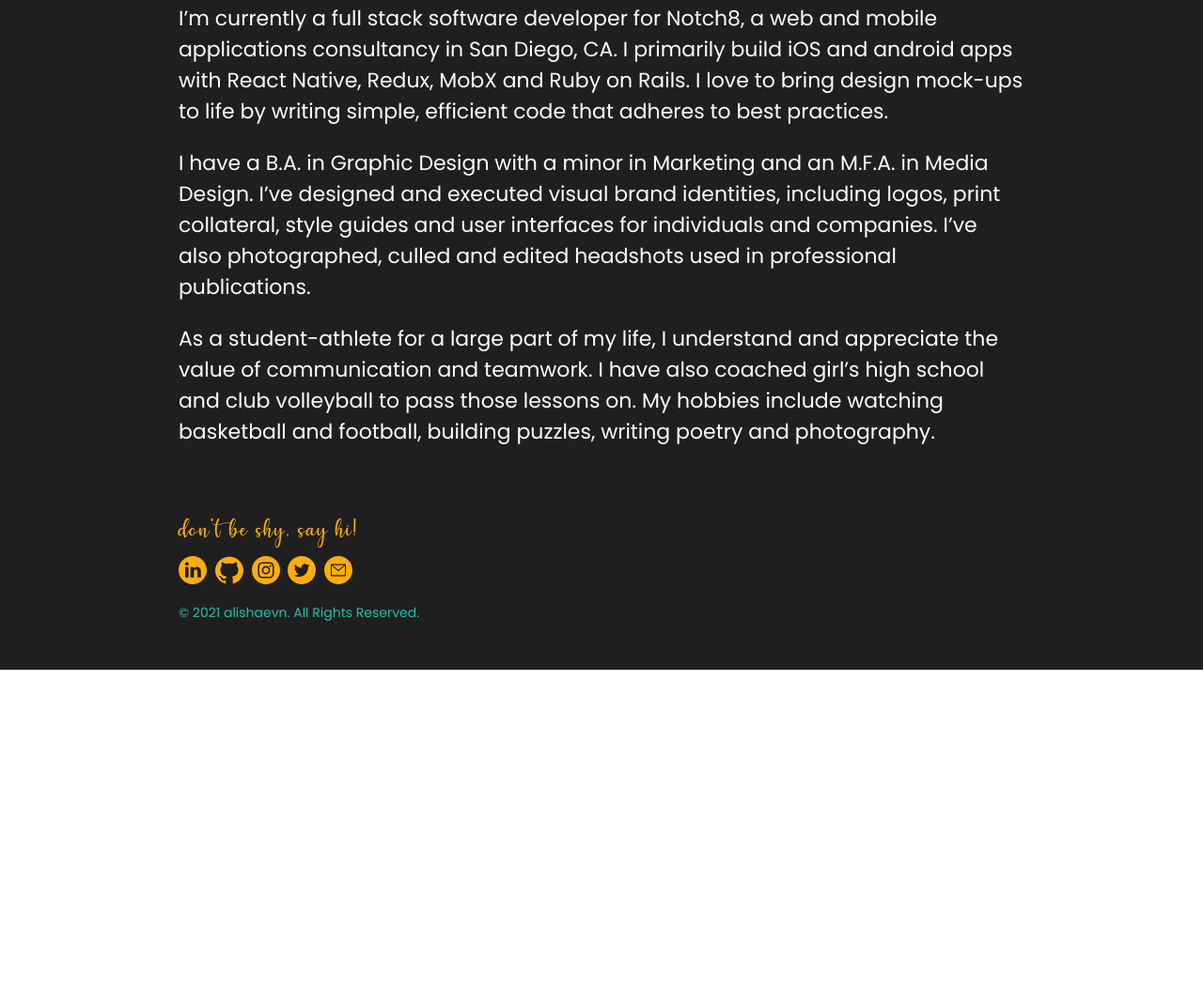
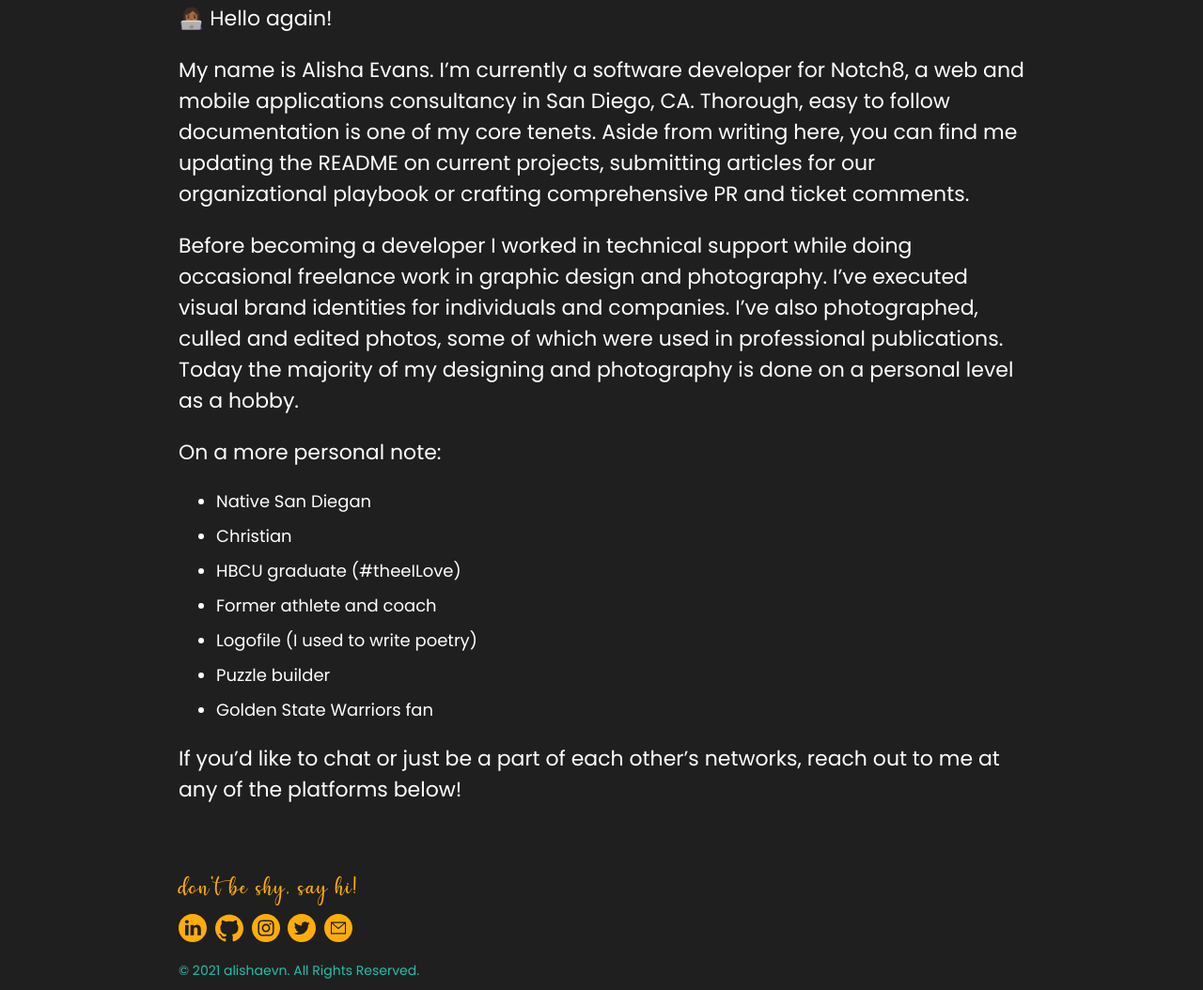
Before and after one commit to alishaevn/v4, a Gatsby site: page /about in a window 1280 px wide. Shown: the part 535-1589 px from the top of the page at 94% size. Before the commit the page ends 1248 px from the top, so only its background shows below. Built offline with nearby package versions, Linux system fonts and the light colour scheme; Gatsby itself is replaced by a stand-in of ours; some packages are replaced by stand-ins of ours; a web font is replaced by a local one.

Commit message:
update the about me text

```diff
--- a/src/components/AboutText/index.js
+++ b/src/components/AboutText/index.js
@@ -1,16 +1,32 @@
 import React from 'react'
 import { Text } from './styles'
+import UnorderedList from '../markdown-styles/UnorderedList'
 
 const AboutText = () => (
 	<>
 		<Text>
-			I’m currently a full stack software developer for Notch8, a web and mobile applications consultancy in San Diego, CA. I primarily build iOS and android apps with React Native, Redux, MobX and Ruby on Rails. I love to bring design mock-ups to life by writing simple, efficient code that adheres to best practices.
+			👩🏾‍💻 Hello again!
 		</Text>
 		<Text>
-			I have a B.A. in Graphic Design with a minor in Marketing and an M.F.A. in Media Design. I’ve designed and executed visual brand identities, including logos, print collateral, style guides and user interfaces for individuals and companies. I’ve also photographed, culled and edited headshots used in professional publications.
+			My name is Alisha Evans. I’m currently a software developer for Notch8, a web and mobile applications consultancy in San Diego, CA. Thorough, easy to follow documentation is one of my core tenets. Aside from writing here, you can find me updating the README on current projects, submitting articles for our organizational playbook or crafting comprehensive PR and ticket comments.
 		</Text>
 		<Text>
-			As a student-athlete for a large part of my life, I understand and appreciate the value of communication and teamwork. I have also coached girl’s high school and club volleyball to pass those lessons on. My hobbies include watching basketball and football, building puzzles, writing poetry and photography.
+			Before becoming a developer I worked in technical support while doing occasional freelance work in graphic design and photography. I’ve executed visual brand identities for individuals and companies. I’ve also photographed, culled and edited photos, some of which were used in professional publications. Today the majority of my designing and photography is done on a personal level as a hobby.
+		</Text>
+		<Text>
+			On a more personal note:
+		</Text>
+		<UnorderedList>
+			<li>Native San Diegan</li>
+			<li>Christian</li>
+			<li>HBCU graduate (#theeILove)</li>
+			<li>Former athlete and coach</li>
+			<li>Logofile (I used to write poetry)</li>
+			<li>Puzzle builder</li>
+			<li>Golden State Warriors fan</li>
+		</UnorderedList>
+		<Text>
+			If you’d like to chat or just be a part of each other’s networks, reach out to me at any of the platforms below!
 		</Text>
 	</>
 )
--- a/src/components/AboutText/styles.js
+++ b/src/components/AboutText/styles.js
@@ -6,7 +6,7 @@ export const Text = styled.p`
 	color: ${white};
 	font-family: 'poppins';
 	font-size: 16px;
-	line-height: 24px;
+	line-height: 28px;
 	max-width: 500px;
 	margin-left: auto;
 	margin-right: auto;
```
